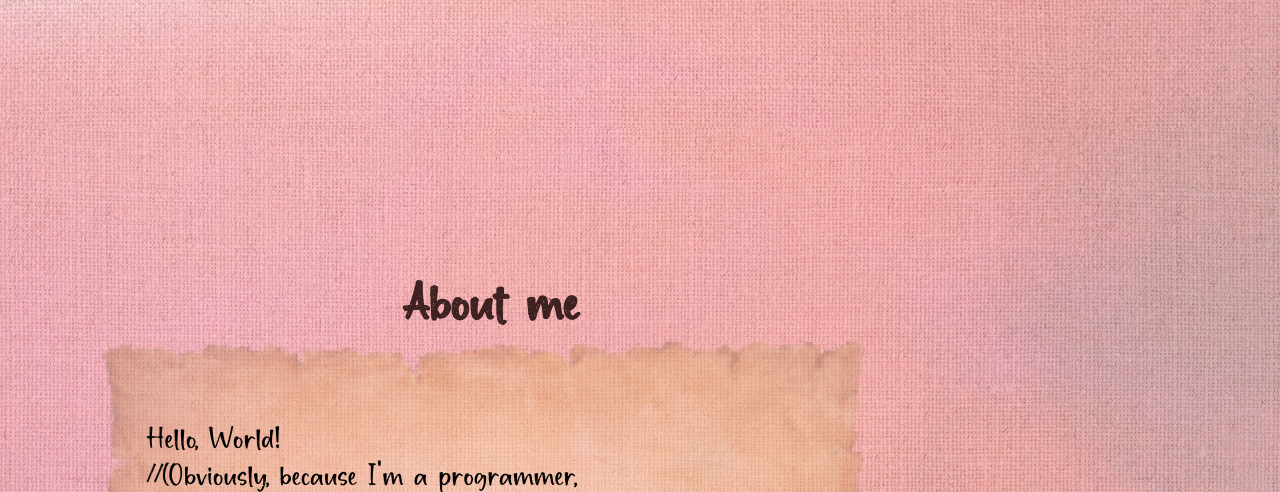
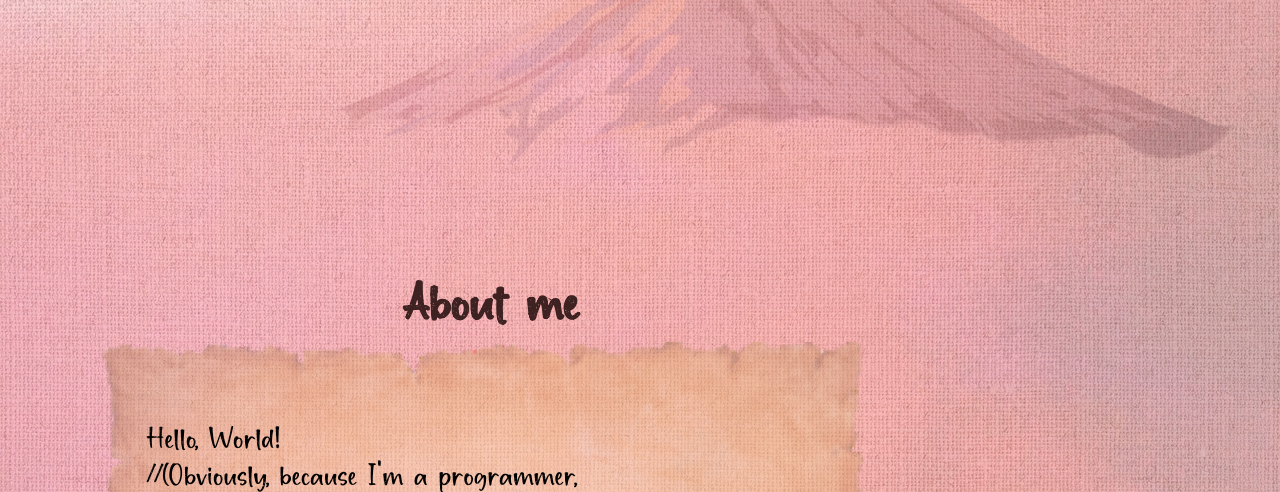
Before and after one commit to TanishqTiwari7/web_portfolio, a plain HTML site: page index.html in a window 1280 px wide. Shown: the part 608-1100 px from the top of the page. Drawn offline with Linux system fonts and the light colour scheme; a web font is replaced by a local one.

Commit message:
Update index.html

```diff
--- a/index.html
+++ b/index.html
@@ -117,7 +117,7 @@
       alt="matter"
     />
     <img id="rope2" src="images/rope.png" alt="rope" />
-    <img id="fuji" src="images/image_processing20200728-1633-j6w140-Photoroom.png" alt="mount fuji">
+    <img id="fuji" src="images/fuji.png" alt="mount fuji">
     <img id="bg" src="images/bag.webp" alt="itachi">
   </body>
 </html>
```
